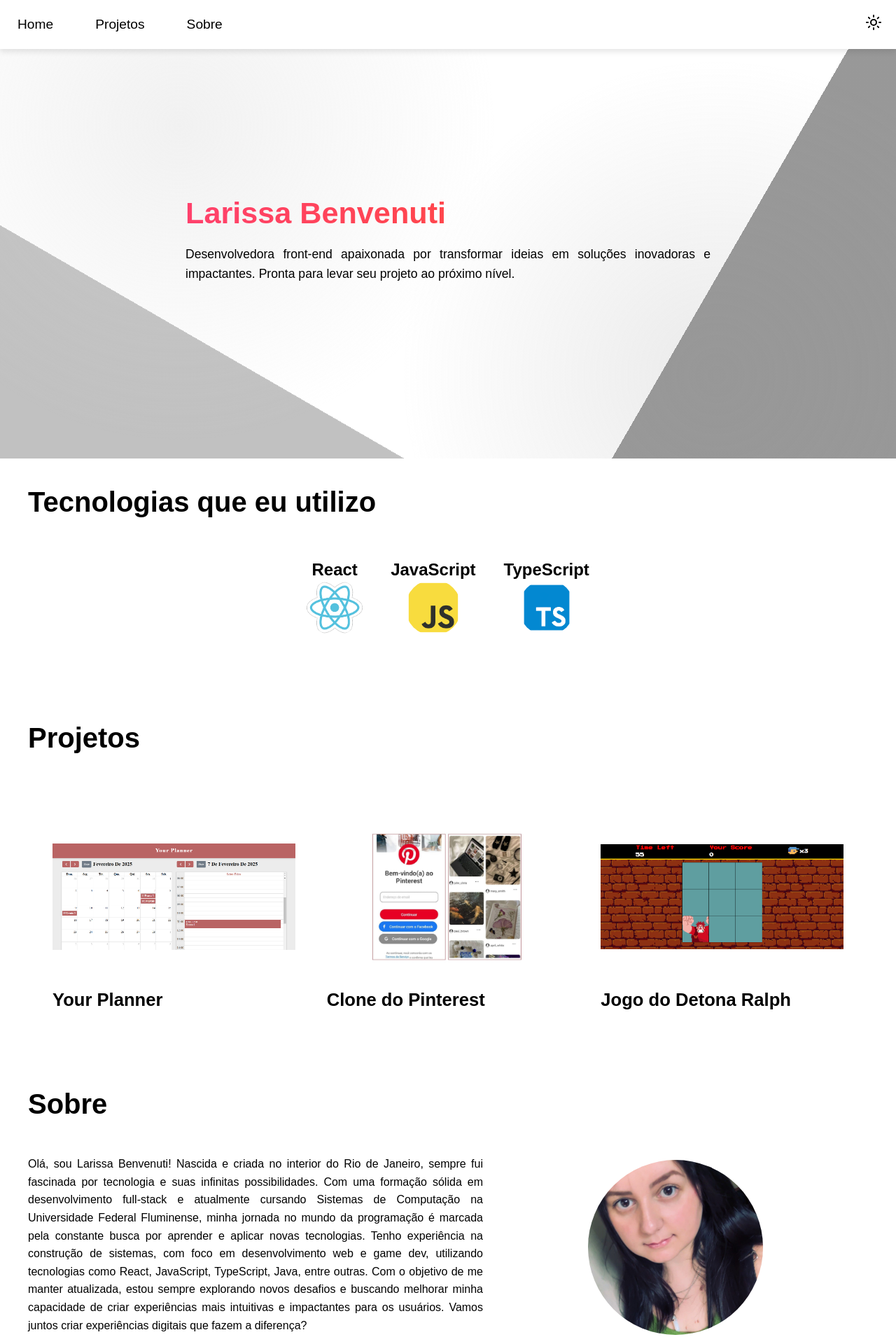
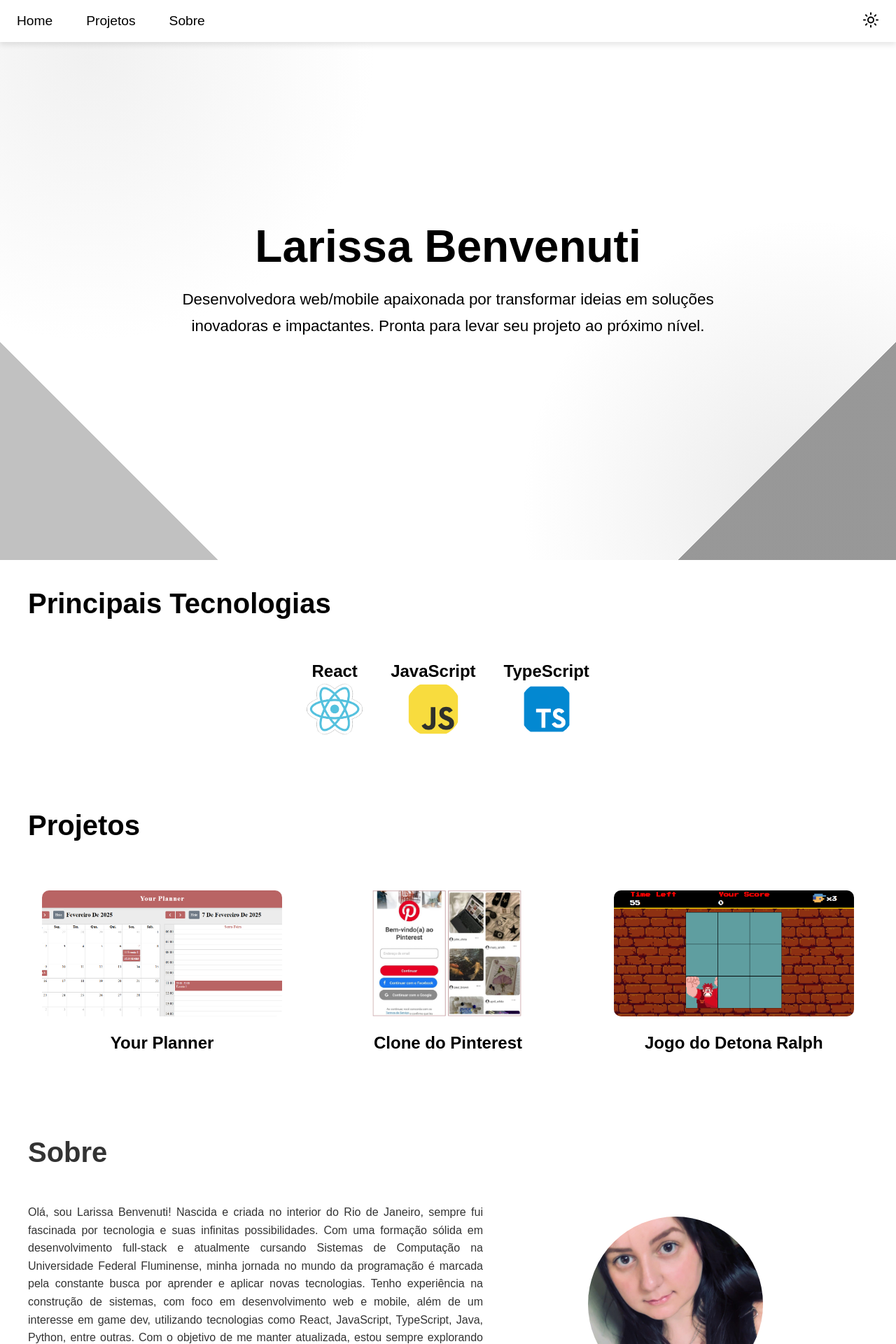
Before and after one commit to larissabenvenuti/Portfolio, a React (Vite) app: page / in a window 1280 px wide. Shown: the top 1920 px of the page at 70% size. Built offline with nearby package versions, Linux system fonts and the light colour scheme.

Commit message:
Portfolio 17/02

```diff
--- a/src/assets/contexts/ThemeProvider.jsx
+++ b/src/assets/contexts/ThemeProvider.jsx
@@ -7,18 +7,22 @@ const ThemeContext = createContext();
 export const useTheme = () => useContext(ThemeContext);
 
 export const ThemeProvider = ({ children }) => {
-  const [isDarkTheme, setIsDarkTheme] = useState(false);
-  const [isLoaded, setIsLoaded] = useState(false);
+  const getInitialTheme = () => {
+    if (typeof window !== "undefined") {
+      const savedTheme = localStorage.getItem("theme");
+      return savedTheme ? savedTheme === "dark" : false;
+    }
+    return false;
+  };
+
+  const [isDarkTheme, setIsDarkTheme] = useState(getInitialTheme);
 
   useEffect(() => {
     const savedTheme = localStorage.getItem("theme");
-    setIsDarkTheme(savedTheme ? savedTheme === "dark" : false);
-    setIsLoaded(true);
+    if (savedTheme) {
+      setIsDarkTheme(savedTheme === "dark");
+    }
   }, []);
-
-  if (!isLoaded) {
-    return <div>Loading...</div>;
-  }
 
   const toggleTheme = () => {
     setIsDarkTheme((prevTheme) => {
--- a/src/assets/pages/About/about.jsx
+++ b/src/assets/pages/About/about.jsx
@@ -8,9 +8,34 @@ export const AboutSection = styled.section`
   padding: 60px 40px;
   text-align: left;
   position: relative;
-  overflow: hidden;
+  background-color: ${({ theme }) => theme.background};
+  background: radial-gradient(
+      circle at 10% 10%,
+      ${({ theme }) => theme.gradient1},
+      transparent 30%
+    ),
+    radial-gradient(
+      circle at 90% 90%,
+      ${({ theme }) => theme.gradient2},
+      transparent 30%
+    ),
+    linear-gradient(
+        45deg,
+        ${({ theme }) => theme.gradient3} 15%,
+        transparent 15%
+      )
+      0 100%,
+    linear-gradient(
+        -45deg,
+        ${({ theme }) => theme.gradient4} 15%,
+        transparent 15%
+      )
+      100% 0;
+  transition: background-color 0.3s ease;
+
   @media (max-width: 768px) {
     flex-direction: column;
+    margin-top: 30px;
     padding: 40px 20px;
     text-align: center;
   }
@@ -18,9 +43,11 @@ export const AboutSection = styled.section`
 
 export const AboutTitle = styled.h1`
   font-size: 2.5rem;
-  color: ${({ theme }) => theme.text};
+  color: ${({ theme }) => theme.isDarkTheme ? "#fff" : "#333"};
   margin-bottom: 20px;
   font-weight: 600;
+  transition: color 0.3s ease;
+
   @media (max-width: 768px) {
     font-size: 2rem;
     margin-bottom: 15px;
@@ -29,12 +56,14 @@ export const AboutTitle = styled.h1`
 
 export const AboutText = styled.p`
   font-size: 1rem;
-  color: ${({ theme }) => theme.text};
+  color: ${({ theme }) => theme.isDarkTheme ? "#ddd" : "#333"};
   margin-bottom: 20px;
   margin-top: 50px;
   max-width: 650px;
   text-align: justify;
   line-height: 1.6;
+  transition: color 0.3s ease;
+
   @media (max-width: 768px) {
     max-width: 100%;
     font-size: 1.1rem;
@@ -51,11 +80,9 @@ export const SocialLinks = styled.div`
 export const SocialLink = styled.a`
   display: inline-block;
   font-size: 1rem;
-  color: ${({ theme }) => (theme.text ? "#000" : "#fff")};
+  color: ${({ theme }) => theme.isDarkTheme ? "#fff" : "#000"};
   background: ${({ theme }) =>
-    theme.background === "#121212"
-      ? "#fff"
-      : "linear-gradient(90deg, #ff416c, #ff4b2b)"};
+    theme.isDarkTheme ? "#444" : "linear-gradient(90deg, #ff416c, #ff4b2b)"};
   padding: 12px 24px;
   text-transform: uppercase;
   font-weight: bold;
@@ -68,13 +95,11 @@ export const SocialLink = styled.a`
 
   &:hover {
     background: ${({ theme }) =>
-      theme.background === "#121212"
-        ? "#fff"
-        : "linear-gradient(90deg, #ff416c, #ff4b2b)"};
-    color: ${({ theme }) => (theme.background === "#121212" ? "#000" : "#fff")};
+      theme.isDarkTheme ? "#555" : "linear-gradient(90deg, #ff416c, #ff4b2b)"};
+    color: ${({ theme }) => (theme.isDarkTheme ? "#000" : "#fff")};
     transform: translateY(-3px);
     box-shadow: ${({ theme }) =>
-      theme.background === "#121212"
+      theme.isDarkTheme
         ? "0 5px 15px rgba(255, 255, 255, 0.4)"
         : "0 5px 15px rgba(255, 75, 43, 0.4)"};
   }
@@ -94,9 +119,11 @@ export const Image = styled.img`
   display: block;
   margin-left: auto;
   margin-right: auto;
+  transition: all 0.3s ease;
+
   @media (max-width: 768px) {
     width: 150px;
     height: 150px;
-    margin-top: 0;
+    margin-top: 40px;
   }
 `;
--- a/src/assets/pages/About/index.jsx
+++ b/src/assets/pages/About/index.jsx
@@ -16,15 +16,24 @@ export const About = () => {
   return (
     <AboutSection
       id="sobre"
-      style={{ backgroundColor: isDarkTheme ? "#000" : "#fff" }}
       aria-labelledby="aboutTitle"
+      theme={{ isDarkTheme }}
     >
       <div>
-        <AboutTitle id="aboutTitle" style={{ color: isDarkTheme ? "#fff" : "#000" }}>
-          Sobre
-        </AboutTitle>
-        <AboutText style={{ color: isDarkTheme ? "#ddd" : "#000" }}>
-          Olá, sou Larissa Benvenuti! Nascida e criada no interior do Rio de Janeiro, sempre fui fascinada por tecnologia e suas infinitas possibilidades. Com uma formação sólida em desenvolvimento full-stack e atualmente cursando Sistemas de Computação na Universidade Federal Fluminense, minha jornada no mundo da programação é marcada pela constante busca por aprender e aplicar novas tecnologias. Tenho experiência na construção de sistemas, com foco em desenvolvimento web e game dev, utilizando tecnologias como React, JavaScript, TypeScript, Java, entre outras. Com o objetivo de me manter atualizada, estou sempre explorando novos desafios e buscando melhorar minha capacidade de criar experiências mais intuitivas e impactantes para os usuários. Vamos juntos criar experiências digitais que fazem a diferença?
+        <AboutTitle theme={{ isDarkTheme }}>Sobre</AboutTitle>
+        <AboutText theme={{ isDarkTheme }}>
+          Olá, sou Larissa Benvenuti! Nascida e criada no interior do Rio de
+          Janeiro, sempre fui fascinada por tecnologia e suas infinitas
+          possibilidades. Com uma formação sólida em desenvolvimento full-stack
+          e atualmente cursando Sistemas de Computação na Universidade Federal
+          Fluminense, minha jornada no mundo da programação é marcada pela
+          constante busca por aprender e aplicar novas tecnologias. Tenho
+          experiência na construção de sistemas, com foco em desenvolvimento web
+          e mobile, além de um interesse em game dev, utilizando tecnologias como React, JavaScript, TypeScript,
+          Java, Python, entre outras. Com o objetivo de me manter atualizada, estou
+          sempre explorando novos desafios e buscando melhorar minha capacidade
+          de criar experiências mais intuitivas e impactantes para os usuários.
+          Vamos juntos criar experiências digitais que fazem a diferença?
         </AboutText>
         <SocialLinks aria-label="Links sociais">
           <SocialLink
@@ -32,6 +41,7 @@ export const About = () => {
             target="_blank"
             rel="noopener noreferrer"
             aria-label="Perfil no LinkedIn"
+            theme={{ isDarkTheme }}
           >
             LinkedIn
           </SocialLink>
@@ -40,6 +50,7 @@ export const About = () => {
             target="_blank"
             rel="noopener noreferrer"
             aria-label="Perfil no GitHub"
+            theme={{ isDarkTheme }}
           >
             GitHub
           </SocialLink>
@@ -47,7 +58,7 @@ export const About = () => {
       </div>
       <Image
         src={avatar}
-        alt="Foto da Larissa Benvenuti, desenvolvedora"
+        alt="Foto de Larissa Benvenuti, desenvolvedora"
         role="img"
       />
     </AboutSection>
--- a/src/assets/pages/Header/header.jsx
+++ b/src/assets/pages/Header/header.jsx
@@ -5,59 +5,69 @@ export const HeaderContainer = styled.header`
   top: 0;
   left: 0;
   right: 0;
-  width: 100vw;
-  padding: 10px 10px;
-  background-color: ${({ theme }) => theme.headerBackground};
+  width: 100%;
+  height: 60px;
+  padding: 1rem;
+  background-color: ${({ theme }) => (theme.isDark ? "#000000" : "#ffffff")};
   display: flex;
   justify-content: space-between;
   align-items: center;
   box-shadow: 0 4px 8px rgba(0, 0, 0, 0.1);
   z-index: 999;
-  overflow: hidden;
-
-  @media (max-width: 768px) {
-    flex-direction: column;
-    align-items: flex-start;
-    padding: 15px 20px;
-  }
 `;
 
 export const Nav = styled.nav`
   display: flex;
   align-items: center;
+  margin-right: auto;
+  background-color: ${({ theme }) => (theme.isDark ? "#000000" : "#ffffff")};
 `;
 
 export const Menu = styled.ul`
   display: flex;
-  gap: 30px;
+  gap: 2rem;
   list-style: none;
-  margin-right: 20px;
+  margin: 0;
+  padding: 0;
+  background-color: ${({ theme }) => (theme.isDark ? "#000000" : "#ffffff")};
 
-  @media (max-width: 1300px) {
-    display: flex;
+  &.mobile {
+    position: absolute;
+    top: 100%;
+    left: 0;
+    width: 100%;
+    flex-direction: column;
+    background-color: ${({ theme }) => (theme.isDark ? "#000000" : "#ffffff")};
+    padding: 1rem;
+    gap: 1rem;
+    box-shadow: 0 4px 8px rgba(0, 0, 0, 0.1);
+    display: none;
   }
 
-  @media (max-width: 768px) {
-    display: none;
+  &.mobile.open {
+    display: flex;
   }
 `;
 
 export const MenuItem = styled.li`
-  padding: 10px 15px;
+  padding: 0.5rem;
   transition: transform 0.3s ease;
-  border-radius: 5px;
+  background-color: ${({ theme }) => (theme.isDark ? "#000000" : "#ffffff")};
 
-  &:hover {
-    transform: translateY(-3px);
+  .mobile & {
+    width: 100%;
+    text-align: center;
+    &:hover {
+      background-color: ${({ theme }) => (theme.isDark ? "#1a1a1a" : "#f0f0f0")};
+    }
   }
 `;
 
 export const MenuLink = styled.a`
   font-size: 1.2rem;
-  color: ${({ theme }) => theme.text};
+  color: ${({ theme }) => (theme.isDark ? "#ffffff" : "#000000")};
   text-decoration: none;
   font-weight: 500;
-  display: inline-block;
   transition: color 0.3s ease;
 
   &:hover {
@@ -71,30 +81,26 @@ export const MenuLink = styled.a`
 export const ThemeToggle = styled.button`
   background: transparent;
   border: none;
-  padding: 10px;
+  padding: 0.5rem;
   cursor: pointer;
   transition: transform 0.3s ease;
-  color: ${({ theme }) => theme.text};
-  font-size: 1.5rem;
+  color: ${({ theme }) => (theme.isDark ? "#ffffff" : "#000000")};
+  position: absolute;
+  right: 1rem;
+  top: 50%;
+  transform: translateY(-50%);
 
   &:hover {
-    transform: scale(1.1);
-  }
-
-  @media (max-width: 768px) {
-    margin-left: auto;
+    transform: translateY(-50%) scale(1.1);
   }
 `;
 
 export const MobileMenu = styled.div`
-  display: none;
-
-  @media (max-width: 768px) {
-    display: block;
-    position: absolute;
-    top: 15px;
-    right: 15px;
-  }
+  min-width: 100%;
+  display: flex;
+  align-items: flex-start;
+  justify-content: flex-start;
+  background-color: ${({ theme }) => (theme.isDark ? "#000000" : "#ffffff")};
 `;
 
 export const MobileMenuButton = styled.button`
@@ -102,5 +108,6 @@ export const MobileMenuButton = styled.button`
   border: none;
   cursor: pointer;
   font-size: 1.5rem;
-  color: ${({ theme }) => theme.text};
+  color: ${({ theme }) => (theme.isDark ? "#ffffff" : "#000000")};
+  padding: 0.5rem;
 `;
--- a/src/assets/pages/Header/index.jsx
+++ b/src/assets/pages/Header/index.jsx
@@ -16,48 +16,90 @@ import { Link } from "react-scroll";
 export const Header = () => {
   const { isDarkTheme, toggleTheme } = useTheme();
   const [isMobileMenuOpen, setMobileMenuOpen] = useState(false);
-  const [windowWidth, setWindowWidth] = useState(window.innerWidth);
-
-  const toggleMobileMenu = () => setMobileMenuOpen(!isMobileMenuOpen);
+  const [windowWidth, setWindowWidth] = useState(
+    typeof window !== "undefined" ? window.innerWidth : 0
+  );
 
   useEffect(() => {
-    const handleResize = () => setWindowWidth(window.innerWidth);
+    const handleResize = () => {
+      setWindowWidth(window.innerWidth);
+      if (window.innerWidth > 768) {
+        setMobileMenuOpen(false);
+      }
+    };
 
     window.addEventListener("resize", handleResize);
     return () => window.removeEventListener("resize", handleResize);
   }, []);
 
+  const toggleMobileMenu = () => {
+    setMobileMenuOpen((prev) => !prev);
+  };
+
   return (
-    <HeaderContainer
-      style={{
-        backgroundColor: isDarkTheme ? "#333" : "#fff",
-        padding: windowWidth > 768 ? "10px 10px" : "15px 20px",
-      }}
-    >
+    <HeaderContainer>
       <Nav>
-        <Menu
-          style={{
-            display: isMobileMenuOpen || windowWidth > 768 ? "flex" : "none",
-          }}
-        >
-          {["Home", "Projetos", "Sobre"].map((item) => (
-            <MenuItem key={item}>
-              <Link to={item.toLowerCase()} smooth={true} duration={500}>
-                <MenuLink>{item}</MenuLink>
+        {windowWidth > 768 ? (
+          <Menu>
+            <MenuItem>
+              <Link to="home" smooth={true} duration={500}>
+                <MenuLink>Home</MenuLink>
               </Link>
             </MenuItem>
-          ))}
+            <MenuItem>
+              <Link to="projetos" smooth={true} duration={500}>
+                <MenuLink>Projetos</MenuLink>
+              </Link>
+            </MenuItem>
+            <MenuItem>
+              <Link to="sobre" smooth={true} duration={500}>
+                <MenuLink>Sobre</MenuLink>
+              </Link>
+            </MenuItem>
           </Menu>
-      </Nav>
-
+        ) : (
           <MobileMenu>
             <MobileMenuButton
               onClick={toggleMobileMenu}
-          aria-label={`Abrir menu ${isMobileMenuOpen ? "fechado" : "aberto"}`}
+              aria-label={`Menu ${isMobileMenuOpen ? "fechado" : "aberto"}`}
             >
-          {isMobileMenuOpen ? "X" : "☰"}
+              {isMobileMenuOpen ? "×" : "☰"}
             </MobileMenuButton>
+            <Menu className={`mobile ${isMobileMenuOpen ? "open" : ""}`}>
+              <MenuItem>
+                <Link
+                  to="home"
+                  smooth={true}
+                  duration={500}
+                  onClick={() => setMobileMenuOpen(false)}
+                >
+                  <MenuLink>Home</MenuLink>
+                </Link>
+              </MenuItem>
+              <MenuItem>
+                <Link
+                  to="projetos"
+                  smooth={true}
+                  duration={500}
+                  onClick={() => setMobileMenuOpen(false)}
+                >
+                  <MenuLink>Projetos</MenuLink>
+                </Link>
+              </MenuItem>
+              <MenuItem>
+                <Link
+                  to="sobre"
+                  smooth={true}
+                  duration={500}
+                  onClick={() => setMobileMenuOpen(false)}
+                >
+                  <MenuLink>Sobre</MenuLink>
+                </Link>
+              </MenuItem>
+            </Menu>
           </MobileMenu>
+        )}
+      </Nav>
 
       <ThemeToggle
         onClick={toggleTheme}
@@ -69,3 +111,5 @@ export const Header = () => {
     </HeaderContainer>
   );
 };
+
+export default Header;
--- a/src/assets/pages/Hero/hero.jsx
+++ b/src/assets/pages/Hero/hero.jsx
@@ -2,74 +2,98 @@ import styled from "styled-components";
 
 export const HeroContainer = styled.section`
   display: flex;
-  flex-direction: row;
-  justify-content: space-around;
+  flex-direction: column;
+  justify-content: center;
   align-items: center;
-  padding: 220px 220px;
+  padding: 0 20px;
+  height: 100vh;
   background-color: ${({ theme }) => theme.background};
   background: radial-gradient(
-      circle at 20% 20%,
+      circle at 10% 10%,
       ${({ theme }) => theme.gradient1},
-      transparent 40%
+      transparent 30%
     ),
     radial-gradient(
-      circle at 80% 80%,
+      circle at 90% 90%,
       ${({ theme }) => theme.gradient2},
-      transparent 40%
+      transparent 30%
     ),
     linear-gradient(
-        30deg,
-        ${({ theme }) => theme.gradient3} 25%,
-        transparent 25%
+        45deg,
+        ${({ theme }) => theme.gradient3} 15%,
+        transparent 15%
       )
-      0 50%,
+      0 100%,
     linear-gradient(
-        -60deg,
-        ${({ theme }) => theme.gradient4} 25%,
-        transparent 25%
+        -45deg,
+        ${({ theme }) => theme.gradient4} 15%,
+        transparent 15%
       )
-      50% 0;
-  margin-top: 60px;
+      100% 0;
   position: relative;
-  @media (max-width: 768px) {
-    flex-direction: column;
-    padding: 100px 20px;
-    text-align: center;
-  }
+  text-align: center;
 `;
 
 export const HeroTitle = styled.h1`
-  font-size: 2.7rem;
-  background: linear-gradient(
-    90deg,
-    ${({ theme }) => theme.primaryColor},
-    ${({ theme }) => theme.secondaryColor}
-  );
-  background-clip: text;
-  -webkit-background-clip: text;
-  -webkit-text-fill-color: transparent;
+  font-size: 4rem;
+  color: ${({ theme }) =>
+    theme.isDarkTheme
+      ? "none"
+      : `linear-gradient(90deg, ${theme.primaryColor}, ${theme.secondaryColor})`};
+
   margin-bottom: 20px;
-  text-align: left;
-  transition: transform 0.3s ease, color 0.3s ease;
+  text-align: center;
+  transition: transform 0.3s ease, opacity 0.3s ease, letter-spacing 0.3s ease;
+
   &:hover {
-    transform: translateY(-10px);
+    transform: translateY(-8px);
+    opacity: 0.9;
+    letter-spacing: 3px;
   }
+
+  @media (max-width: 1024px) {
+    font-size: 3rem;
+  }
+
   @media (max-width: 768px) {
     font-size: 2.5rem;
-    text-align: center;
   }
 `;
 
 export const HeroDescription = styled.p`
-  font-size: 1.1rem;
+  font-size: 1.4rem;
   color: ${({ theme }) => theme.text};
-  margin-bottom: 30px;
-  max-width: 750px;
-  text-align: justify;
-  line-height: 1.6;
+  margin-top: 15px;
+  max-width: 800px;
+  text-align: center;
+  line-height: 1.7;
+  transition: color 0.3s ease, transform 0.3s ease;
+  transform: translateY(20px);
+  opacity: 0;
+
+  ${({ theme }) => theme.isDarkTheme && `
+    color: #ddd;
+  `}
+
+  animation: fadeInUp 1s forwards;
+
+  @keyframes fadeInUp {
+    0% {
+      opacity: 0;
+      transform: translateY(20px);
+    }
+    100% {
+      opacity: 1;
+      transform: translateY(0);
+    }
+  }
+
+  @media (max-width: 1024px) {
+    font-size: 1.3rem;
+  }
+
   @media (max-width: 768px) {
-    max-width: 100%;
     font-size: 1.2rem;
-    text-align: center
+    margin-top: 10px;
   }
-`
+`;
--- a/src/assets/pages/Hero/index.jsx
+++ b/src/assets/pages/Hero/index.jsx
@@ -1,29 +1,15 @@
 import React from "react";
 import { HeroContainer, HeroTitle, HeroDescription } from "./hero";
-import { useTheme } from "../../contexts/ThemeProvider";
 
 export const Hero = () => {
-  const { isDarkTheme } = useTheme();
-  const backgroundColor = isDarkTheme ? "#000" : "#fff";
-  const titleColor = isDarkTheme ? "#fff" : "#000";
-  const descriptionColor = isDarkTheme ? "#ddd" : "#000";
-
   return (
-    <HeroContainer
-      id="home"
-      style={{ backgroundColor }}
-      aria-labelledby="heroTitle"
-    >
+    <HeroContainer id="home" aria-labelledby="heroTitle">
       <div>
-        <HeroTitle
-          id="heroTitle"
-          style={{ color: titleColor }}
-          aria-label="Título principal"
-        >
+        <HeroTitle id="heroTitle" aria-label="Título principal">
           Larissa Benvenuti
         </HeroTitle>
-        <HeroDescription style={{ color: descriptionColor }}>
-          Desenvolvedora front-end apaixonada por transformar ideias em soluções inovadoras e impactantes. Pronta para levar seu projeto ao próximo nível.
+        <HeroDescription>
+          Desenvolvedora web/mobile apaixonada por transformar ideias em soluções inovadoras e impactantes. Pronta para levar seu projeto ao próximo nível.
         </HeroDescription>
       </div>
     </HeroContainer>
--- a/src/assets/pages/Projects/index.jsx
+++ b/src/assets/pages/Projects/index.jsx
@@ -8,7 +8,6 @@ import {
   ProjectInfo,
   ProjectsTitle,
   ProjectTitle,
-  ProjectDescription,
 } from "./projects";
 import { projects } from "./data";
 
@@ -16,16 +15,11 @@ export const Projects = () => {
   const { isDarkTheme } = useTheme();
 
   return (
-    <ProjectsSection
-      id="projetos"
-      style={{ backgroundColor: isDarkTheme ? "#000" : "#fff" }}
-    >
-      <ProjectsTitle style={{ color: isDarkTheme ? "#fff" : "#000" }}>
-        Projetos
-      </ProjectsTitle>
+    <ProjectsSection id="projetos">
+      <ProjectsTitle>Projetos</ProjectsTitle>
       <ProjectGrid>
         {projects.map((project) => (
-          <ProjectCard key={project.title} isDarkTheme={isDarkTheme}>
+          <ProjectCard key={project.title}>
             <a
               href={project.link}
               target="_blank"
@@ -37,14 +31,7 @@ export const Projects = () => {
             >
               <ProjectImage src={project.image} alt={project.title} />
               <ProjectInfo>
-                <ProjectTitle style={{ color: isDarkTheme ? "#fff" : "#000" }}>
-                  {project.title}
-                </ProjectTitle>
-                <ProjectDescription
-                  style={{ color: isDarkTheme ? "#ddd" : "#333" }}
-                >
-                  {project.description}
-                </ProjectDescription>
+                <ProjectTitle>{project.title}</ProjectTitle>
               </ProjectInfo>
             </a>
           </ProjectCard>
--- a/src/assets/pages/Projects/projects.jsx
+++ b/src/assets/pages/Projects/projects.jsx
@@ -1,13 +1,18 @@
 import styled from "styled-components";
 
 export const ProjectsSection = styled.section`
-  padding: 60px 40px;
+  padding: 40px;
   text-align: left;
-  position: relative;
-  overflow: hidden;
+  background-color: ${({ theme }) => theme.isDarkTheme ? "#333" : "#fff"};
+  background: ${({ theme }) =>
+    theme.isDarkTheme
+      ? `radial-gradient(circle at 10% 10%, #1a1a1a, #333)`
+      : "none"};
+
   @media (max-width: 768px) {
-    padding: 40px 20px;
+    padding: 20px;
     text-align: center;
+    margin-top: 30px;
   }
 `;
 
@@ -16,6 +21,7 @@ export const ProjectsTitle = styled.h1`
   color: ${({ theme }) => theme.text};
   margin-bottom: 20px;
   font-weight: 600;
+
   @media (max-width: 768px) {
     font-size: 2rem;
   }
@@ -24,45 +30,44 @@ export const ProjectsTitle = styled.h1`
 export const ProjectGrid = styled.div`
   display: grid;
   grid-template-columns: repeat(auto-fit, minmax(320px, 1fr));
-  gap: 15px;
+  gap: 25px;
   justify-content: center;
-  padding: 20px;
   margin-top: 50px;
-  position: relative;
-  border-radius: 15px;
+
+  @media (max-width: 768px) {
+    gap: 15px;
+  }
 `;
 
 export const ProjectCard = styled.div`
-  background: transparent;
-  border-radius: 8px;
-  padding: 15px;
-  transition: transform 0.3s ease;
+  background: ${({ theme }) => theme.isDarkTheme ? "#333" : "#fff"};
+  border-radius: 12px;
+  padding: 20px;
+  transition: transform 0.3s ease, box-shadow 0.3s ease;
+
   &:hover {
-    transform: translateY(-10px);
+    transform: translateY(-12px);
   }
 `;
 
 export const ProjectImage = styled.img`
   width: 100%;
-  height: 100%;
-  object-fit: contain;
+  height: 180px;
+  border-radius: 10px;
+  object-fit: cover;
   transition: opacity 0.3s ease;
 `;
 
 export const ProjectInfo = styled.div`
-  margin-top: 10px;
+  margin-top: 15px;
   text-align: left;
-  color: ${({ isDarkTheme }) => (isDarkTheme ? "#ddd" : "#333")};
+  color: ${({ theme }) => theme.isDarkTheme ? "#ddd" : "#333"};
 `;
 
 export const ProjectTitle = styled.h3`
-  color: ${({ isDarkTheme }) => (isDarkTheme ? "#fff" : "#333")};
-  font-size: 1.6rem;
+  color: ${({ theme }) => theme.isDarkTheme ? "#fff" : "#000"};
+  font-size: 1.5rem;
   font-weight: bold;
+  margin-top: 20px;
+  text-align: center;
 `;
-
-export const ProjectDescription = styled.p`
-  color: ${({ isDarkTheme }) => (isDarkTheme ? "#ccc" : "#555")};
-  font-size: 1rem;
-  line-height: 1.5;
-`;
--- a/src/assets/pages/Tech/index.jsx
+++ b/src/assets/pages/Tech/index.jsx
@@ -8,7 +8,7 @@ export const Tech = () => {
 
     return (
       <TechContainer>
-        <TechTitle>Tecnologias que eu utilizo</TechTitle>
+        <TechTitle>Principais Tecnologias</TechTitle>
 
         <TechList aria-label="Lista de Tecnologias">
           {technologiesData.map((tech) => (
--- a/src/assets/pages/Tech/tech.jsx
+++ b/src/assets/pages/Tech/tech.jsx
@@ -5,6 +5,7 @@ export const TechContainer = styled.section`
   text-align: left;
   @media (max-width: 768px) {
     padding: 20px;
+    margin-top: 30px;
     text-align: center;
   }
 `;
```
Also changed, not shown: src/assets/pages/Footer/footer.jsx (+5 -3 lines). Lines whose indentation alone changed are shown as unchanged.
